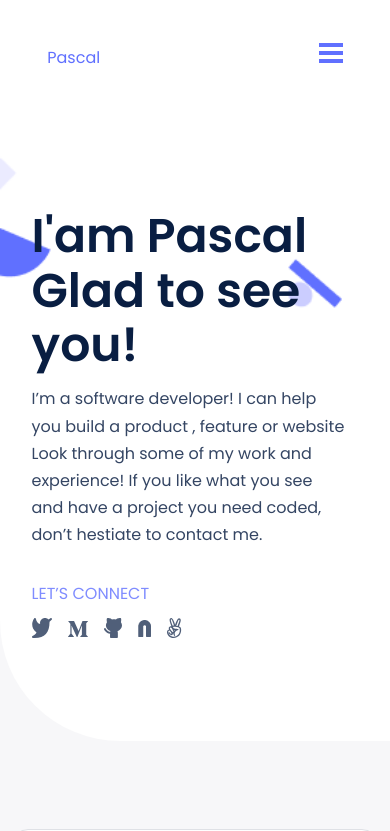
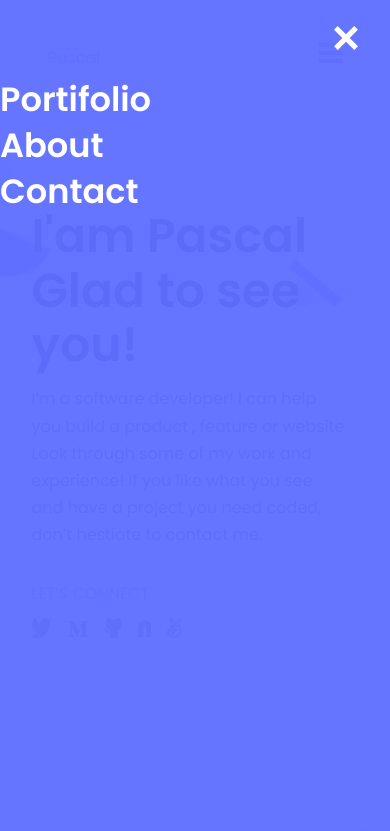
Before and after one commit to bizip/p-portifolio, a website: page index.html in a window 390 px wide. Shown: the top 831 px of the page. Drawn offline with Linux system fonts and the light colour scheme.

Commit message:
Add a javascript lintors and add a popup design for mobile view

```diff
--- a/index.html
+++ b/index.html
@@ -10,10 +10,19 @@
     <link href="https://fonts.googleapis.com/css2?family=Poppins:ital,wght@0,100;0,200;0,400;0,600;1,100&display=swap"
         rel="stylesheet">
     <link rel="stylesheet" href="./main.css">
+    <script src="./main.js"></script>
     <title>Pascal protifolio</title>
 </head>
 
 <body>
+    <section class="popup-page">
+        <div class="popup-page__icon"><svg xmlns="http://www.w3.org/2000/svg" width="24" height="24" viewBox="0 0 24 24"><path d="M24 20.188l-8.315-8.209 8.2-8.282-3.697-3.697-8.212 8.318-8.31-8.203-3.666 3.666 8.321 8.24-8.206 8.313 3.666 3.666 8.237-8.318 8.285 8.203z"/></svg></div>
+        <ul class="popup-page__nav">
+            <ul><a href="#" class="page-popup__link">Portifolio</a></ul>
+            <ul><a href="#" class="page-popup__link">About</a></ul>
+            <ul><a href="#" class="page-popup__link">Contact</a></ul>
+        </ul>
+    </section>
     <section class="landing">
         <header class="header">
             <nav class="navigation">
--- a/main.css
+++ b/main.css
@@ -847,3 +847,27 @@ p {
 .card-image:hover {
   transform: scale(1.2);
 }
+/* mobile popup */
+.popup-page{
+    position: absolute;
+    background-color: #6070fff5;
+    width: 100vw;
+    height: 100vh;
+    display: fixed;
+
+}
+.page-popup__link{
+   text-decoration: none;
+    font-weight: 600;
+    font-size: 3.2rem;
+    line-height: 4.4rem;
+    color: #fff;
+    top: 50%;
+}
+.popup-page__icon{
+    width: 100vw;
+    display: flex;
+    flex-direction: row-reverse;
+    padding: 2.5rem 3rem;
+    fill: #fff;
+}
--- a/package.json
+++ b/package.json
@@ -18,6 +18,10 @@
   },
   "homepage": "https://github.com/bizip/p-portifolio#readme",
   "devDependencies": {
+    "babel-eslint": "^10.1.0",
+    "eslint": "^7.32.0",
+    "eslint-config-airbnb-base": "^14.2.1",
+    "eslint-plugin-import": "^2.26.0",
     "hint": "^6.1.10",
     "stylelint": "^13.13.1",
     "stylelint-config-standard": "^21.0.0",
```
Also changed, not shown: eslintrc.json (added, +25 -0 lines), .github/workflows/linters.yml, .stylelintrc.json, img/Vector.png (added), img/cross.png (added), img/cross.svg (added), main.js (added), 2 other files.
